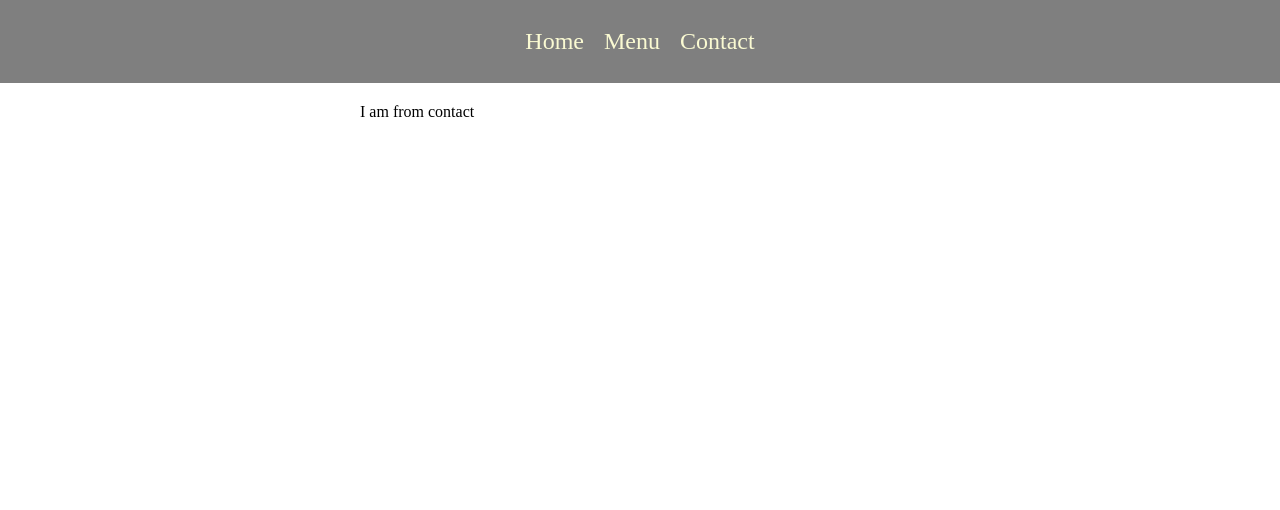
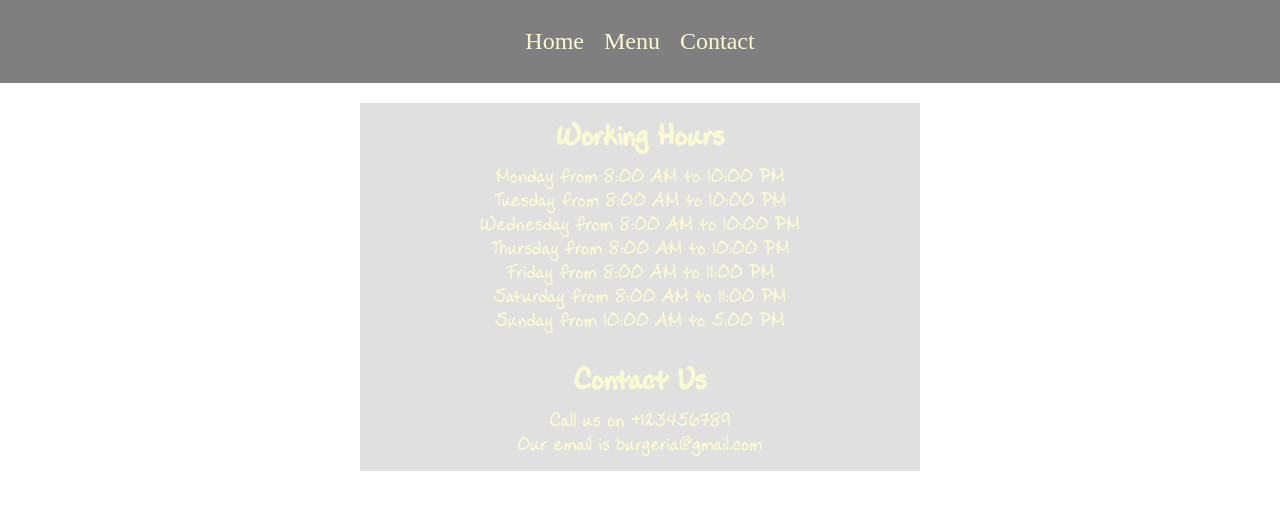
Before and after one commit to HusseinSerag/restaurant, a website built with webpack: page src/index.html in a window 1280 px wide. Both pictures are taken after a click on the element "Contact". Built offline with nearby package versions, Linux system fonts and the light colour scheme; files whose address does not match are found by name.

Commit message:
Finish the contact section
contact section is a relatively straight forward section which was
easily implemented with the ease of the created functions inside
the contact.js module

```diff
--- a/src/contact.js
+++ b/src/contact.js
@@ -1,7 +1,54 @@
 import './styles/styles.css'
 
 export function contactTab(){
+    let opacity = document.createElement('div')
+    opacity.classList.add('opacity')
     let container = document.createElement('div')
-    container.textContent ='I am from contact'
+    container.appendChild(opacity)
+    container.classList.add('contactContainer')
+    let workDay = document.createElement('div')
+    let title = document.createElement('h1')
+    title.textContent = 'Working Hours'
+    container.appendChild(title)
+    workDay.appendChild(createDay('Monday'))
+    workDay.appendChild(createDay('Tuesday'))
+    workDay.appendChild(createDay('Wednesday'))
+    workDay.appendChild(createDay('Thursday'))
+    workDay.appendChild(createDay('Friday',undefined,'11:00'))
+    workDay.appendChild(createDay('Saturday' ,undefined , '11:00'))
+    workDay.appendChild(createDay('Sunday','10:00' , '5:00'))
+    workDay.classList.add('workDay')
+
+    container.appendChild(workDay)
+
+    let title2 = document.createElement('h1')
+    title2.textContent = 'Contact Us'
+    container.appendChild(title2)
+
+    let contactus = document.createElement('div')
+    contactus.classList.add('contact-us')
+
+    container.appendChild(contactus)
+
+    let [number , email]=createContact()
+    contactus.appendChild(number)
+    contactus.appendChild(email)
     return container
 }
+
+function createDay(day , start='8:00' , end='10:00'){
+   let dayDiv =  document.createElement('div');
+   dayDiv.classList.add('day')
+   dayDiv.textContent = `${day} from ${start} AM to ${end} PM `
+   return dayDiv
+}
+
+
+function createContact(){
+    let number = document.createElement('div')
+    number.textContent = 'Call us on +123456789'
+    let email = document.createElement('div')
+    email.textContent = 'Our email is burgeria@gmail.com'
+
+    return [number,email]
+}
--- a/src/styles/styles.css
+++ b/src/styles/styles.css
@@ -106,7 +106,7 @@ body{
 .locationContainer{
     font-size: min(1.2rem , 8px + 1.5vw);
 }
-.menuMainContainer{
+.menuMainContainer , .contactContainer{
     position: relative;
    display: flex;
    flex-direction: column;
@@ -155,3 +155,26 @@ body{
     font-weight: 900;
     font-size: min(36px,14px + 1vw);
 }
+
+.contactContainer h1{
+    font-size: min(36px , 18px + 3vw);
+    text-align: center;
+}
+.workDay{
+    display: flex;
+    flex-flow:column nowrap;
+    justify-content: center;
+    align-items: center;
+    font-size: min(24px, 11px + 1.5vw);
+}
+.contact-us{
+    display: flex;
+    flex-flow:column nowrap;
+    justify-content: center;
+    align-items: center;
+    font-size: min(24px, 11px + 1.5vw);
+
+}
+.contactContainer h1:last-of-type{
+    margin-top: 20px;
+}
```
